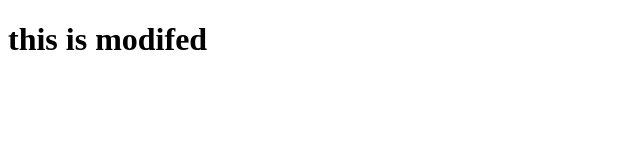
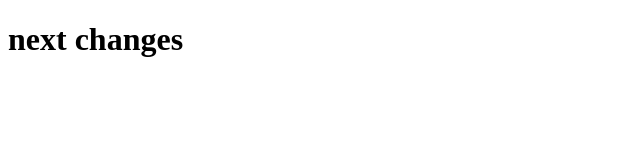
Before and after one commit to SaparaBoy/demo, a plain HTML site: page index.html in a window 1280 px wide. Shown: the whole page, without its empty margins (0-640 px from the left). Drawn offline with Linux system fonts and the light colour scheme.

Commit message:
Update
update

```diff
--- a/index.html
+++ b/index.html
@@ -7,6 +7,6 @@
     <title>Document</title>
 </head>
 <body>
-    <h1>this is modifed</h1>
+    <h1>next changes</h1>
 </body>
 </html>
```
